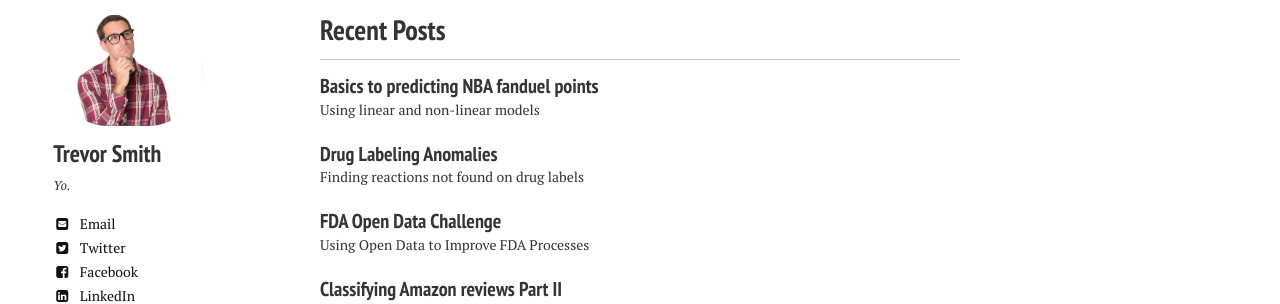
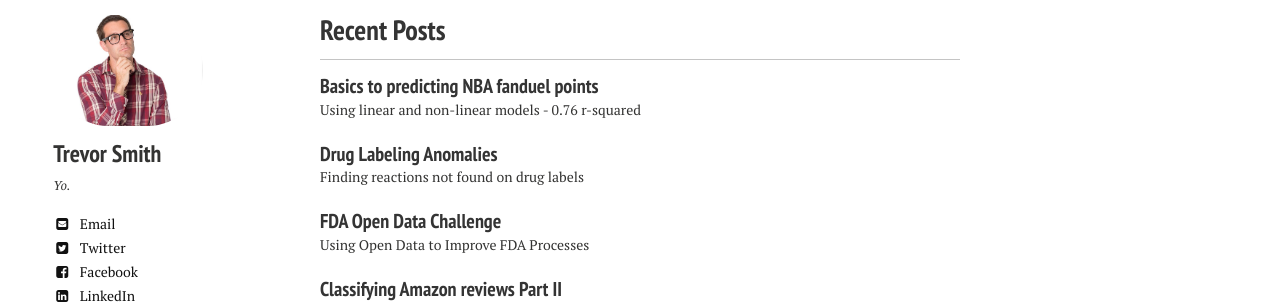
Before and after one commit to trevor-smith/trevor-smith.github.io, a Jekyll site: the page built from index.md, in a window 1280 px wide. Shown: the part 348-652 px from the top of the page. Built offline with Jekyll 4.4.1, drawn with Linux system fonts in a browser that asks for light colours; nearby versions of some CDN libraries.

Commit message:
changed headline

```diff
--- a/_posts/2015-07-15-fanduel_basics.md
+++ b/_posts/2015-07-15-fanduel_basics.md
@@ -1,7 +1,7 @@
 ---
 layout: post
 title: Basics to predicting NBA fanduel points
-excerpt: "Using linear and non-linear models"
+excerpt: "Using linear and non-linear models - 0.76 r-squared"
 modified: 2015-07-15
 tags: [random forest, svm, tf-idf, nlp, natural language processing, python, statistics, metis]
 comments: true
@@ -12,6 +12,7 @@ image:
 ---
 ### Intro
 [Project link][1]
+
 
 Many of you may not know this, but I absolutely LOVE fantasy sports, specifically NBA.  I've been participating in leagues for the last 4 years, but it wasn't until this past year that I tried my luck on daily fantasy NBA on fanduel.com.  I had some success (had the top score one night out of 8,000 people), but I knew I could do better.  Basketball is known as the most consistent sport out there, so why was I not winning every single night?
 
```
